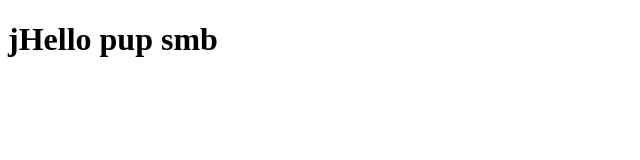
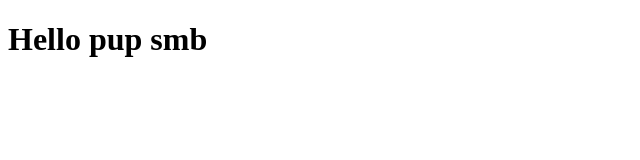
Before and after one commit to JanbertSL/Hello-PUP-SMB, a plain HTML site: page index.html in a window 1280 px wide. Shown: the whole page, without its empty margins (0-640 px from the left). Drawn offline with Linux system fonts and the light colour scheme.

Commit message:
Update index.html

```diff
--- a/index.html
+++ b/index.html
@@ -6,6 +6,6 @@
     <title>Document</title>
 </head>
 <body>
-    <h1>jHello pup smb</h1>
+    <h1>Hello pup smb</h1>
 </body>
 </html>
```
